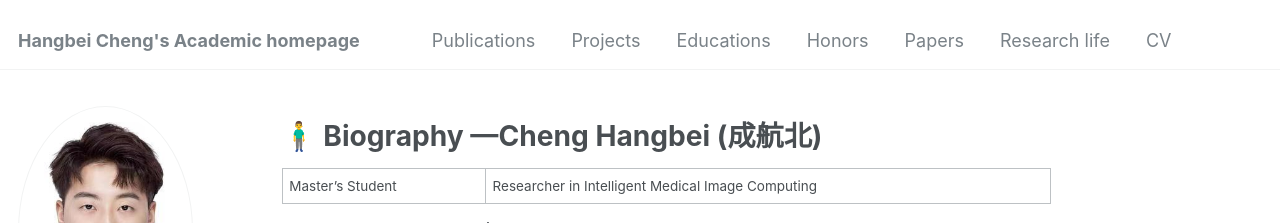
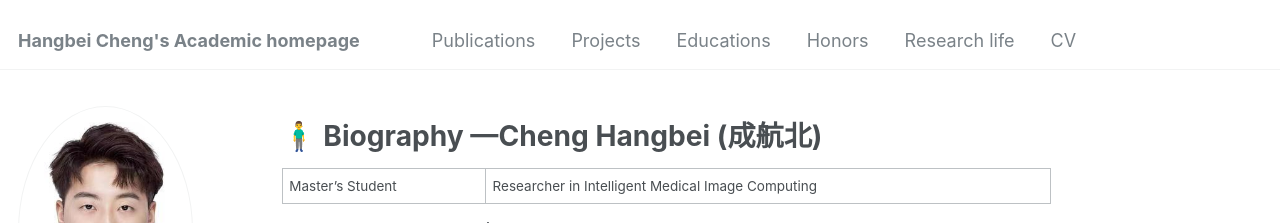
Before and after one commit to chenghangbei0702/chenghangbei0702.github.io, a Jekyll site: the page built from _pages/about.md, in a window 1280 px wide. Shown: the top 223 px of the page. Built offline with Jekyll 4.4.1, drawn with Linux system fonts in a browser that asks for light colours; some web fonts are replaced.

Commit message:
Update navigation.yml

```diff
--- a/_data/navigation.yml
+++ b/_data/navigation.yml
@@ -17,9 +17,6 @@ main:
   - title: "Honors"
     url: /honors/
 
-  - title: "Papers"
-    url: /paper/
-
   - title: "Research life"
     url: /News/
 
```
